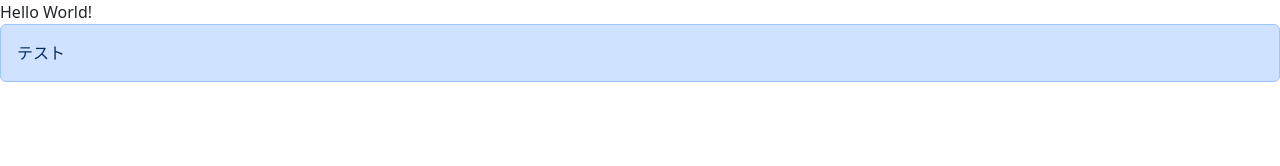
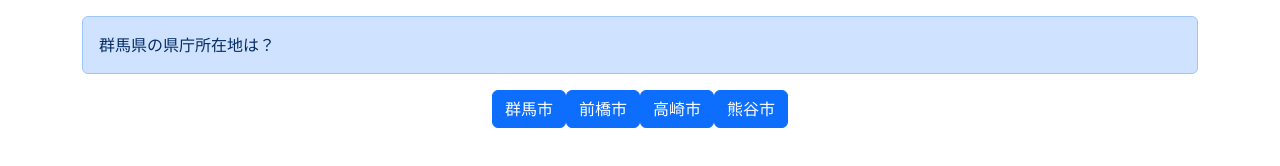
Before and after one commit to katsu11475/prefacture-quiz, a plain HTML site: page index.html in a window 1280 px wide. Drawn offline with nearby package versions, Linux system fonts and the light colour scheme.

Commit message:
ボタン昨日の追加

```diff
--- /dev/null
+++ b/app.js
@@ -0,0 +1,25 @@
+const question = '群馬県の県庁所在地は？';
+
+const answers = [
+  '群馬市',
+  '前橋市',
+  '高崎市',
+  '熊谷市',
+];
+
+const correct = '前橋市';
+
+document.getElementById('js-question').textContent = question;
+
+document.getElementsByTagName('button')[0].textContent = answers[0];
+document.getElementsByTagName('button')[1].textContent = answers[1];
+document.getElementsByTagName('button')[2].textContent = answers[2];
+document.getElementsByTagName('button')[3].textContent = answers[3 ];
+
+document.getElementsByTagName('button')[0].addEventListener('click', ()=> {
+  if(correct === document.getElementsByTagName('button')[0].textContent){
+    window.alert('正解！');
+  } else {
+    window.alert('不正解！');
+  }
+});
--- a/index.html
+++ b/index.html
@@ -3,7 +3,7 @@
 
 <head>
   <meta charset="utf-8">
-  <title></title>
+  <title>クイズ</title>
   <meta name="description" content="">
   <meta name="viewport" content="width=device-width, initial-scale=1">
 
@@ -14,22 +14,27 @@
 
   <link href="https://cdn.jsdelivr.net/npm/bootstrap@5.3.0/dist/css/bootstrap.min.css" rel="stylesheet" integrity="sha384-9ndCyUaIbzAi2FUVXJi0CjmCapSmO7SnpJef0486qhLnuZ2cdeRhO02iuK6FUUVM" crossorigin="anonymous">
 
-  <link rel="apple-touch-icon" href="icon.png">
-  <!-- Place favicon.ico in the root directory -->
-
-  <link rel="stylesheet" href="css/normalize.css">
-  <link rel="stylesheet" href="css/main.css">
-
   <meta name="theme-color" content="#fafafa">
 </head>
 
 <body>
-  Hello World!
 
-  <div class="alert alert-primary" role="alert">
-   テスト
+  <div class="container">
+
+    <div id="js-question" class="mt-3 alert alert-primary" role="alert">
+      A simple primary alert-check it out!
+    </div>
+
+    <div class="d-flex justify-content-center">
+      <button type="button" class="btn btn-primary">Primary</button>
+      <button type="button" class="ml-1 btn btn-primary">Primary</button>
+      <button type="button" class="ml-1 btn btn-primary">Primary</button>
+      <button type="button" class="ml-1 btn btn-primary">Primary</button>
+    </div>
+
   </div>
 
+  <script src="app.js"></script>
 </body>
 
 </html>
```
